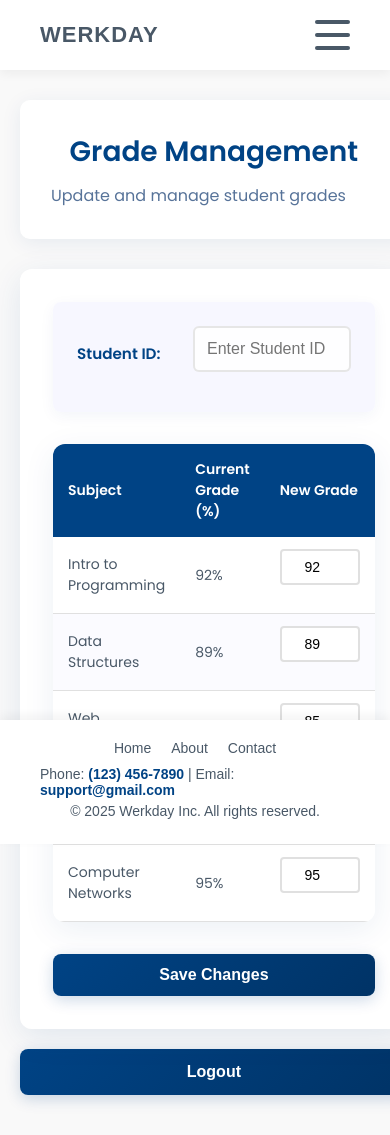
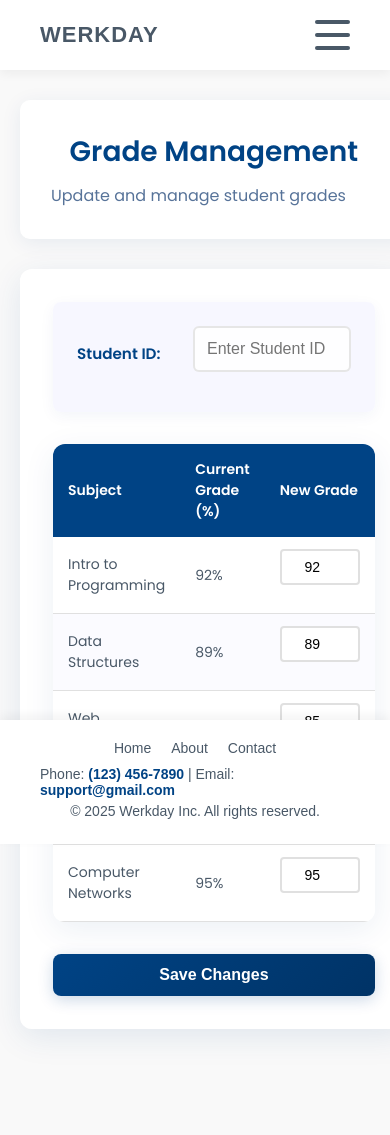
Before and after one commit to ryaneveson/310_Project, a React (Create React App) app in the folder student-records-app/: page /editGrades in a window 390 px wide. Shown: the top 1135 px of the page. After the commit the page ends 1069 px from the top, so only its background shows below. Built offline with nearby package versions, Linux system fonts and the light colour scheme; sample sign-in values are in the browser's storage.

Commit message:
Edited all pages so that there is no longer a logout button on random webpages. Added logout functionality in hamburger menu of heade.r

```diff
--- a/student-records-app/src/AcademicDashboard.js
+++ b/student-records-app/src/AcademicDashboard.js
@@ -75,11 +75,6 @@ const AcademicDashboard = () => {
         </div>
       </div>
 
-      <div className="logout-container">
-        <button className="logout-button" onClick={handleLogout}>
-          Logout
-        </button>
-      </div>
     </div>
   );
 };
--- a/student-records-app/src/Dashboard.js
+++ b/student-records-app/src/Dashboard.js
@@ -56,11 +56,6 @@ const AdminDashboard = () => {
         </div>
       </div>
 
-      <div className="logout-container">
-        <button className="logout-button" onClick={handleLogout}>
-          Logout
-        </button>
-      </div>
     </div>
   );
 };
@@ -113,11 +108,6 @@ const StudentDashboard = () => {
         </div>
       </div>
 
-      <div className="logout-container">
-        <button className="logout-button" onClick={handleLogout}>
-          Logout
-        </button>
-      </div>
     </div>
   );
 };
--- a/student-records-app/src/Finances.js
+++ b/student-records-app/src/Finances.js
@@ -113,11 +113,6 @@ const Finances = () => {
           </div>
         </div>
       </div>
-      <div className="logout-container">
-        <button className="logout-button" onClick={handleLogout}>
-          Logout
-        </button>
-      </div>
     </div>
   );
 };
--- a/student-records-app/src/Header.js
+++ b/student-records-app/src/Header.js
@@ -3,6 +3,11 @@ import "./frontend/header.css";
 
 const Header = () => {
   const [menuOpen, setMenuOpen] = useState(false);
+
+  const handleLogout = () => {
+    localStorage.removeItem("role");
+    window.location.href = "/";
+  };
 
   return (
     <header>
@@ -17,6 +22,7 @@ const Header = () => {
         <li><a href="/Finances">Financial Dashboard</a></li>
         <li><a href="/Courses">Courses</a></li>
         <li><a href="/editGrades">Edit Grades</a></li>
+        <li><button onClick={handleLogout} className="logout-menu-item">Logout</button></li>
       </ul>
     </header>
   );
--- a/student-records-app/src/PaymentHistory.js
+++ b/student-records-app/src/PaymentHistory.js
@@ -105,11 +105,6 @@ const PaymentHistory = () => {
           </div>
         </div>
       </div>
-      <div className="logout-container">
-        <button className="logout-button" onClick={handleLogout}>
-          Logout
-        </button>
-      </div>
     </div>
   );
 };
--- a/student-records-app/src/UpcomingDue.js
+++ b/student-records-app/src/UpcomingDue.js
@@ -108,11 +108,6 @@ const UpcomingDue = () => {
           </div>
         </div>
       </div>
-      <div className="logout-container">
-        <button className="logout-button" onClick={handleLogout}>
-          Logout
-        </button>
-      </div>
     </div>
   );
 };
--- a/student-records-app/src/editGrades.js
+++ b/student-records-app/src/editGrades.js
@@ -128,11 +128,6 @@ const EditGrades = () => {
           </div>
         </div>
       </div>
-      <div className="logout-container">
-        <button className="logout-button" onClick={handleLogout}>
-          Logout
-        </button>
-      </div>
     </div>
   );
 };
--- a/student-records-app/src/studentProfileInput.js
+++ b/student-records-app/src/studentProfileInput.js
@@ -66,10 +66,6 @@ function StudentProfileInput() {
                     View Profile
                 </button>
             </div>
-
-            <button className="profile-logout-button" onClick={handleLogout}>
-                Logout
-            </button>
         </div>
     );
 }
```
Also changed, not shown: student-records-app/src/loginTemp.js (deleted).
